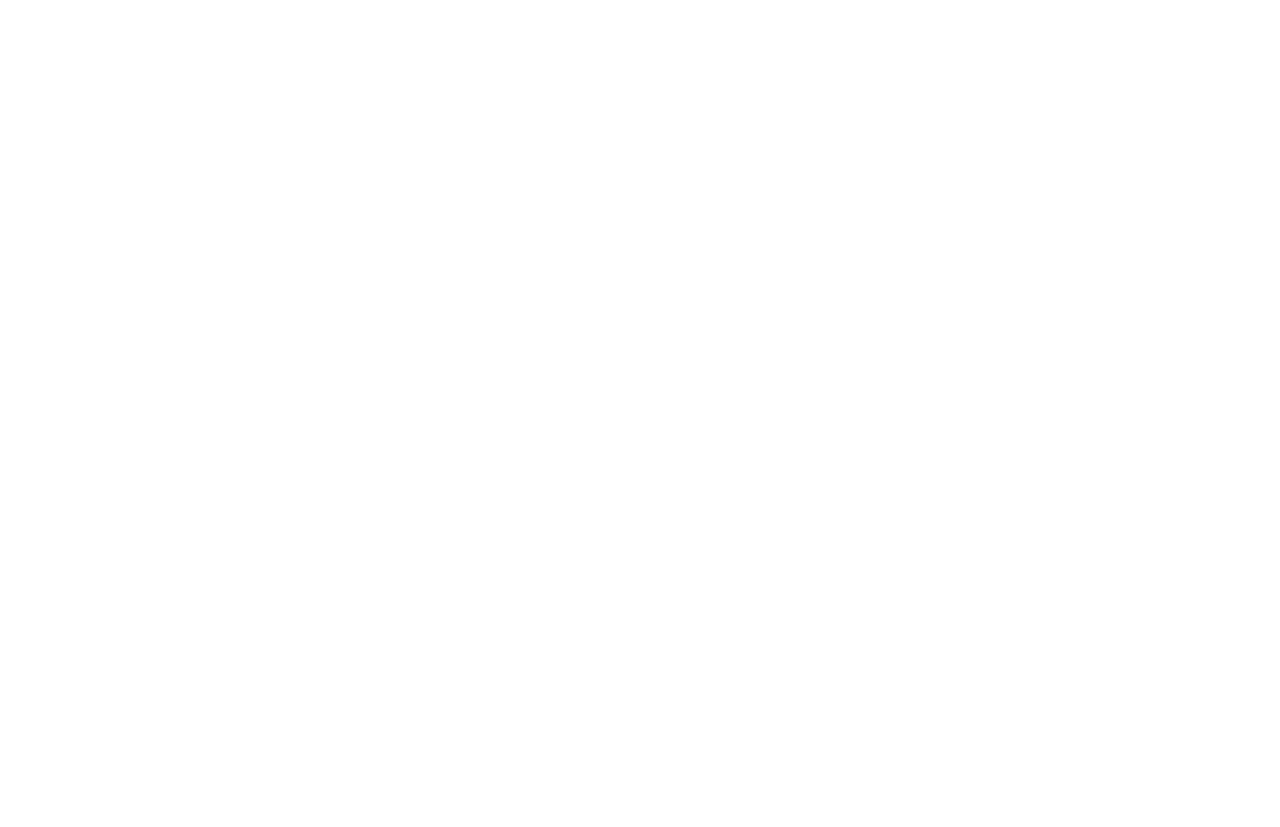
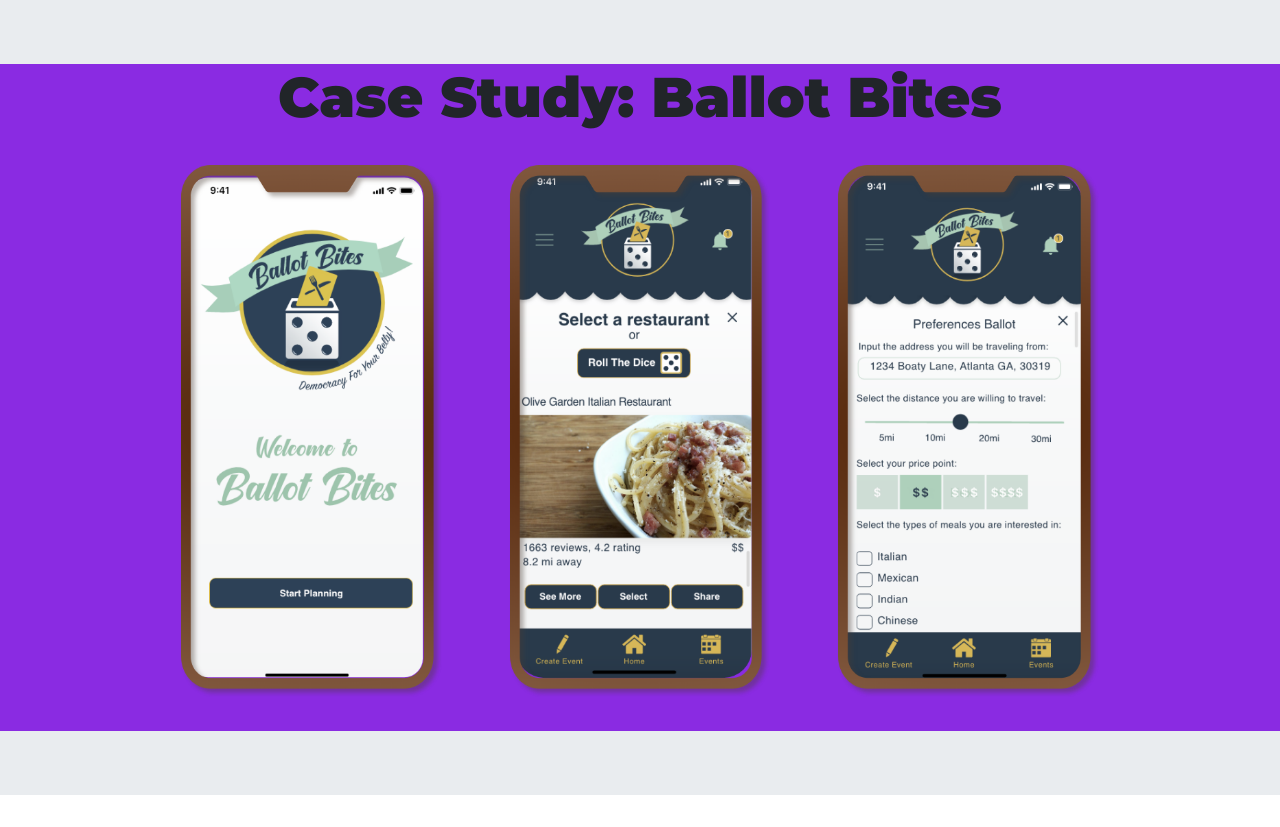
Before and after one commit to natashananda13/UX_UI_HW_20, a plain HTML site: page index.html in a window 1280 px wide. Before the commit the page ends 800 px from the top, so only its background shows below. Drawn offline with nearby package versions, Linux system fonts and the light colour scheme.

Commit message:
working on hero
.

```diff
--- /dev/null
+++ b/css/reset.css
@@ -0,0 +1,48 @@
+/* http://meyerweb.com/eric/tools/css/reset/
+   v2.0 | 20110126
+   License: none (public domain)
+*/
+
+html, body, div, span, applet, object, iframe,
+h1, h2, h3, h4, h5, h6, p, blockquote, pre,
+a, abbr, acronym, address, big, cite, code,
+del, dfn, em, img, ins, kbd, q, s, samp,
+small, strike, strong, sub, sup, tt, var,
+b, u, i, center,
+dl, dt, dd, ol, ul, li,
+fieldset, form, label, legend,
+table, caption, tbody, tfoot, thead, tr, th, td,
+article, aside, canvas, details, embed,
+figure, figcaption, footer, header, hgroup,
+menu, nav, output, ruby, section, summary,
+time, mark, audio, video {
+	margin: 0;
+	padding: 0;
+	border: 0;
+	font-size: 100%;
+	font: inherit;
+	vertical-align: baseline;
+}
+/* HTML5 display-role reset for older browsers */
+article, aside, details, figcaption, figure,
+footer, header, hgroup, menu, nav, section {
+	display: block;
+}
+body {
+	line-height: 1;
+}
+ol, ul {
+	list-style: none;
+}
+blockquote, q {
+	quotes: none;
+}
+blockquote:before, blockquote:after,
+q:before, q:after {
+	content: '';
+	content: none;
+}
+table {
+	border-collapse: collapse;
+	border-spacing: 0;
+}
--- a/css/style.css
+++ b/css/style.css
@@ -0,0 +1,24 @@
+.heroBg {
+    background-color: blueviolet;
+}
+
+.container {
+    display:flex;
+    flex-direction: row;
+    justify-content: center;
+}
+
+
+.hero {
+    display:flex;
+    flex-direction: row;
+    justify-content: center;
+    height:600px;
+    padding: 2em;
+}
+
+.display-4 {
+    text-align: center;
+    font-family: 'Montserrat', sans-serif;
+    font-weight: 900;
+}
--- a/index.html
+++ b/index.html
@@ -1,19 +1,40 @@
 <!DOCTYPE html>
 <html lang="en">
 <head>
+     <!-- Required meta tags -->
     <meta charset="UTF-8">
-    <meta name="viewport" content="width=device-width, initial-scale=1.0">
+    <meta name="viewport" content="width=device-width, initial-scale=1, shrink-to-fit=no">
     <title>Case Study</title>
-
+    <!-- Required Bootstrap CSS -->
     <link rel="stylesheet" href="https://cdn.jsdelivr.net/npm/bootstrap@4.5.3/dist/css/bootstrap.min.css" integrity="sha384-TX8t27EcRE3e/ihU7zmQxVncDAy5uIKz4rEkgIXeMed4M0jlfIDPvg6uqKI2xXr2" crossorigin="anonymous">
+    <!-- CSS Reset -->
+    <link rel="stylesheet" type="text/css" href="css/reset.css">
+    <!-- Font -->
+    <link href="https://fonts.googleapis.com/css2?family=Monoton&family=Montserrat:wght@300;900&display=swap"
+        rel="stylesheet">
+    <!-- CSS style sheet -->
+    <link rel="stylesheet" type="text/css" href="css/style.css">
 </head>
 <body>
+   <!-- Jumbotron/Hero -->
+    <div class="jumbotron jumbotron-fluid">
+        <div class="heroBg">
+        <h1 class="display-4">Case Study: Ballot Bites</h1>
+        <div class="container">
+          <img class="hero" src="images/hero1.png">
+          <img class="hero" src="images/hero2.png">
+          <img class="hero" src="images/hero3.png">
+        </div>
+        </div>
+      </div>
 
 
 
 
 
-    <script src="https://code.jquery.com/jquery-3.5.1.slim.min.js" integrity="sha384-DfXdz2htPH0lsSSs5nCTpuj/zy4C+OGpamoFVy38MVBnE+IbbVYUew+OrCXaRkfj" crossorigin="anonymous"></script>
-    <script src="https://cdn.jsdelivr.net/npm/bootstrap@4.5.3/dist/js/bootstrap.bundle.min.js" integrity="sha384-ho+j7jyWK8fNQe+A12Hb8AhRq26LrZ/JpcUGGOn+Y7RsweNrtN/tE3MoK7ZeZDyx" crossorigin="anonymous"></script>
 </body>
+<!-- jQuery, Popper.js, and Bootstrap JS -->
+<script src="https://code.jquery.com/jquery-3.5.1.slim.min.js" integrity="sha384-DfXdz2htPH0lsSSs5nCTpuj/zy4C+OGpamoFVy38MVBnE+IbbVYUew+OrCXaRkfj" crossorigin="anonymous"></script>
+<script src="https://cdn.jsdelivr.net/npm/popper.js@1.16.1/dist/umd/popper.min.js" integrity="sha384-9/reFTGAW83EW2RDu2S0VKaIzap3H66lZH81PoYlFhbGU+6BZp6G7niu735Sk7lN" crossorigin="anonymous"></script>
+<script src="https://cdn.jsdelivr.net/npm/bootstrap@4.5.3/dist/js/bootstrap.min.js" integrity="sha384-w1Q4orYjBQndcko6MimVbzY0tgp4pWB4lZ7lr30WKz0vr/aWKhXdBNmNb5D92v7s" crossorigin="anonymous"></script>
 </html>
```
Also changed, not shown: images/User Persona.png (added), images/hero1.png (added), images/hero2.png (added), images/hero3.png (added), images/sketch.png (added), images/storyboard.png (added), images/wireframe1.png (added), images/wireframe2.png (added), images/wireframe3.png (added), images/wireframe4.png (added), images/wireframe5.png (added), 2 other files.
